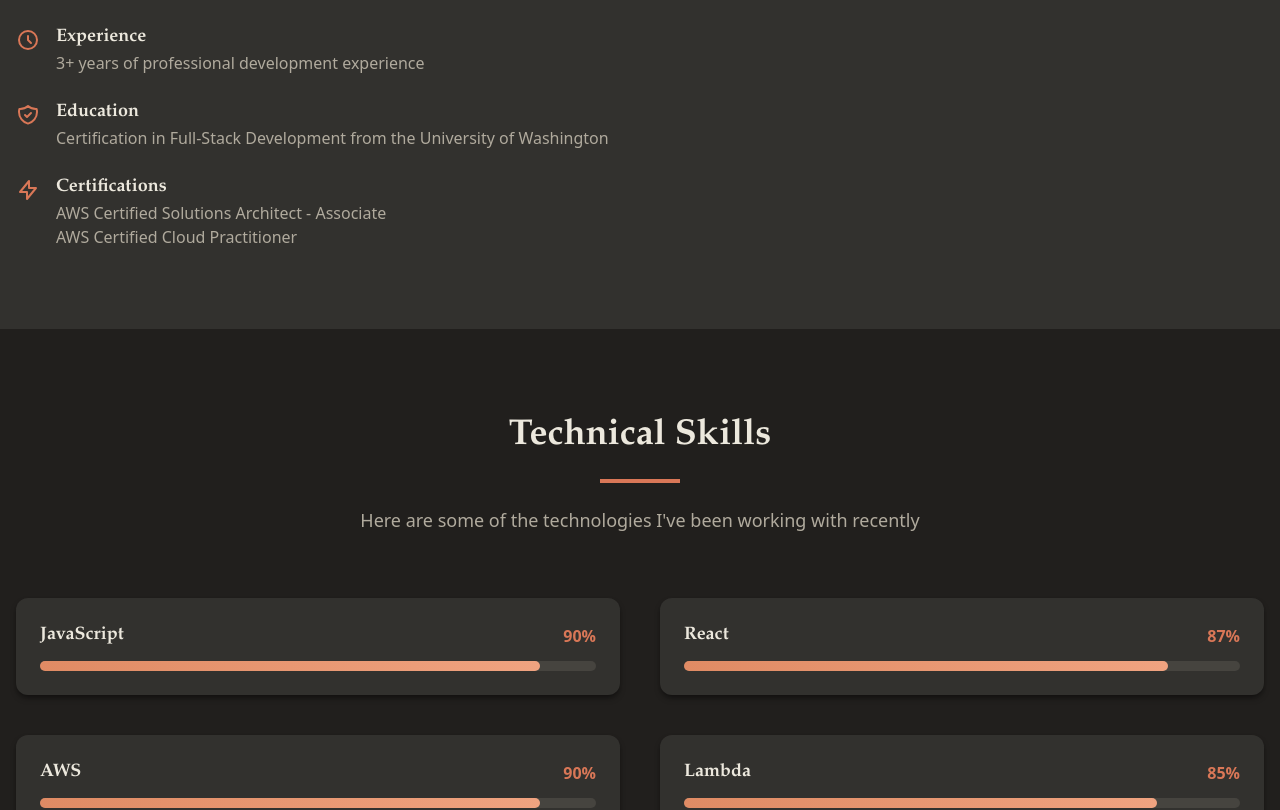
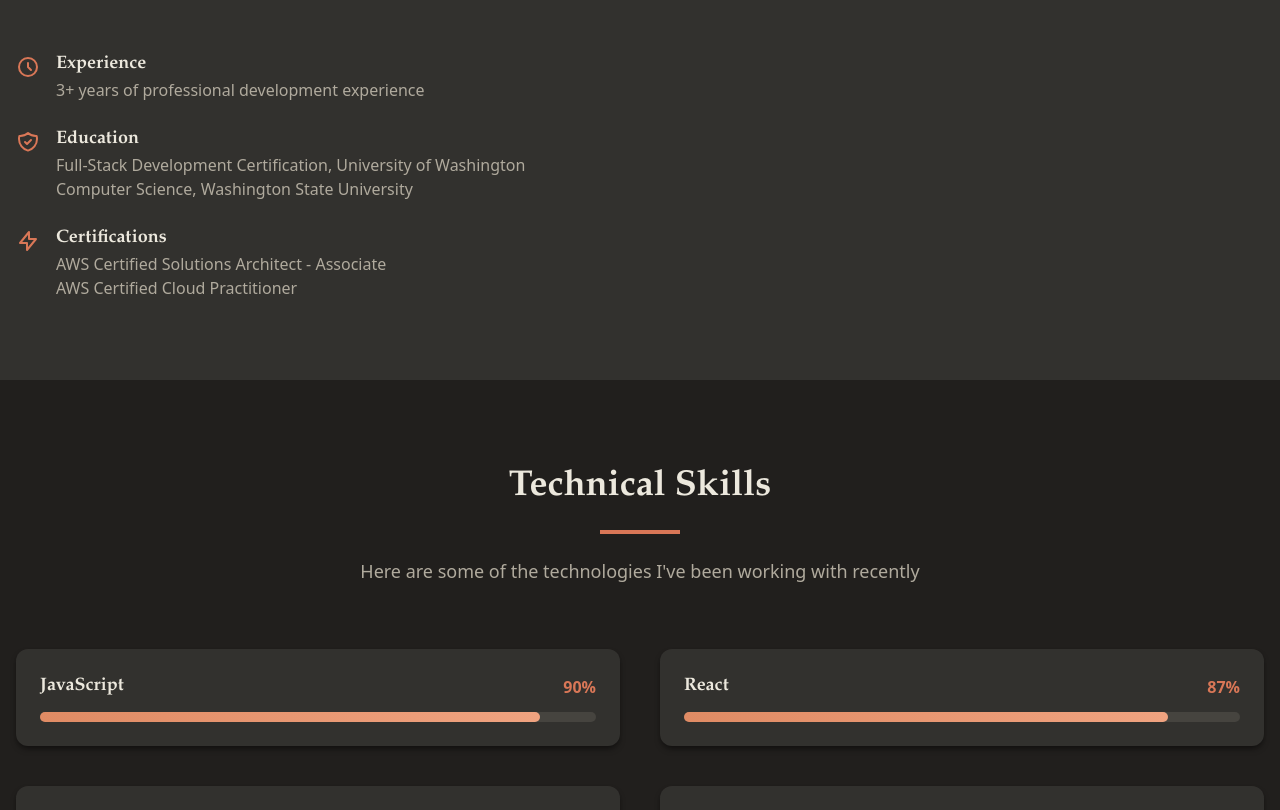
Before and after one commit to Joeychez23/Portfolio-Project, a React (Create React App) app in the folder client/: page / in a window 1280 px wide. Shown: the part 1180-1990 px from the top of the page. Built offline with nearby package versions, Linux system fonts and the light colour scheme.

Commit message:
minor changes

```diff
--- a/client/src/App.js
+++ b/client/src/App.js
@@ -44,8 +44,8 @@ export default function App() {
         message
       })
     };
-      //     const data = await fetch(url, options).then(res => res.json())
-      // console.log(data)
+    //     const data = await fetch(url, options).then(res => res.json())
+    // console.log(data)
     try {
       // const response = await fetch(url, options);
       const data = await fetch(url, options).then(res => res.json())
@@ -94,9 +94,9 @@ export default function App() {
       image: "./books.png",
       link: "https://books.aws-prac-route53.com/"
     },
-        {
+    {
       title: "AWS Lambdas",
-      description: "Backend Lambda's and Terraform to Support the inquiry service and the Chess application",
+      description: "Backend Lambda's and Terraform to support the inquiry service and the Chess application",
       tech: ["Javascript", "Lambda", "Terraform"],
       image: "./lambdas.png",
       link: "https://github.com/Joeychez23/Lambdas/"
@@ -243,7 +243,7 @@ export default function App() {
             <h2 className="section-title">About Me</h2>
             <div className="section-divider"></div>
             <p className="section-subtitle">
-              Skilled Software Engineer with experience developing cloud infrastructure using AWS/Terraform, along with developing applications in Spring, React, and Webpack. Proficient in multiple programming languages, including Java, JavaScript, Python, and C#. Adept at developing backend infrastructure, integrating secure authentication, and contributing to content management systems. Looking to leverage my skills to contribute to innovative projects within a dynamic company.
+              Skilled Software Engineer with experience developing cloud infrastructure using AWS/Terraform, along with developing applications in Spring, React, and Webpack. Proficient in multiple programming languages, including Java, JavaScript, Python, and C#. Adept at developing backend infrastructure, integrating secure authentication, and contributing to content management systems. Looking to leverage my skills to contribute to innovative projects and integrate myself into a robust team where I can learn from my peers and continue my journey as a Software Engineer.
             </p>
           </div>
 
@@ -269,7 +269,8 @@ export default function App() {
                 </div>
                 <div>
                   <h4>Education</h4>
-                  <p>Certification in Full-Stack Development from the University of Washington</p>
+                  <p>Full-Stack Development Certification, University of Washington</p>
+                  <p>Computer Science, Washington State University</p>
                 </div>
               </div>
 
```
